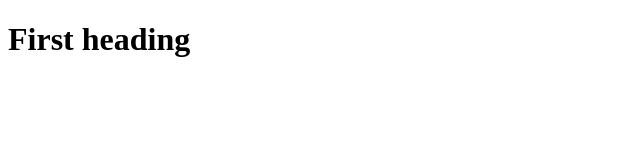
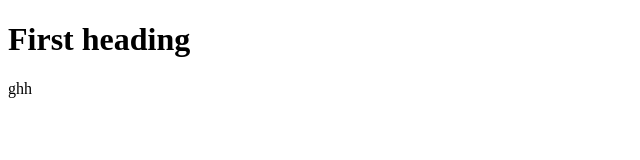
Before and after one commit to mohammadzohaib123/uit-git-lab, a plain HTML site: page index.html in a window 1280 px wide. Shown: the full height of the page, 0-640 px from the left. Drawn offline with Linux system fonts and the light colour scheme.

Commit message:
second commit

```diff
--- a/index.html
+++ b/index.html
@@ -8,5 +8,6 @@
 </head>
 <body>
     <h1>First heading</h1>
+    <p>ghh</p>
 </body>
 </html>
```
